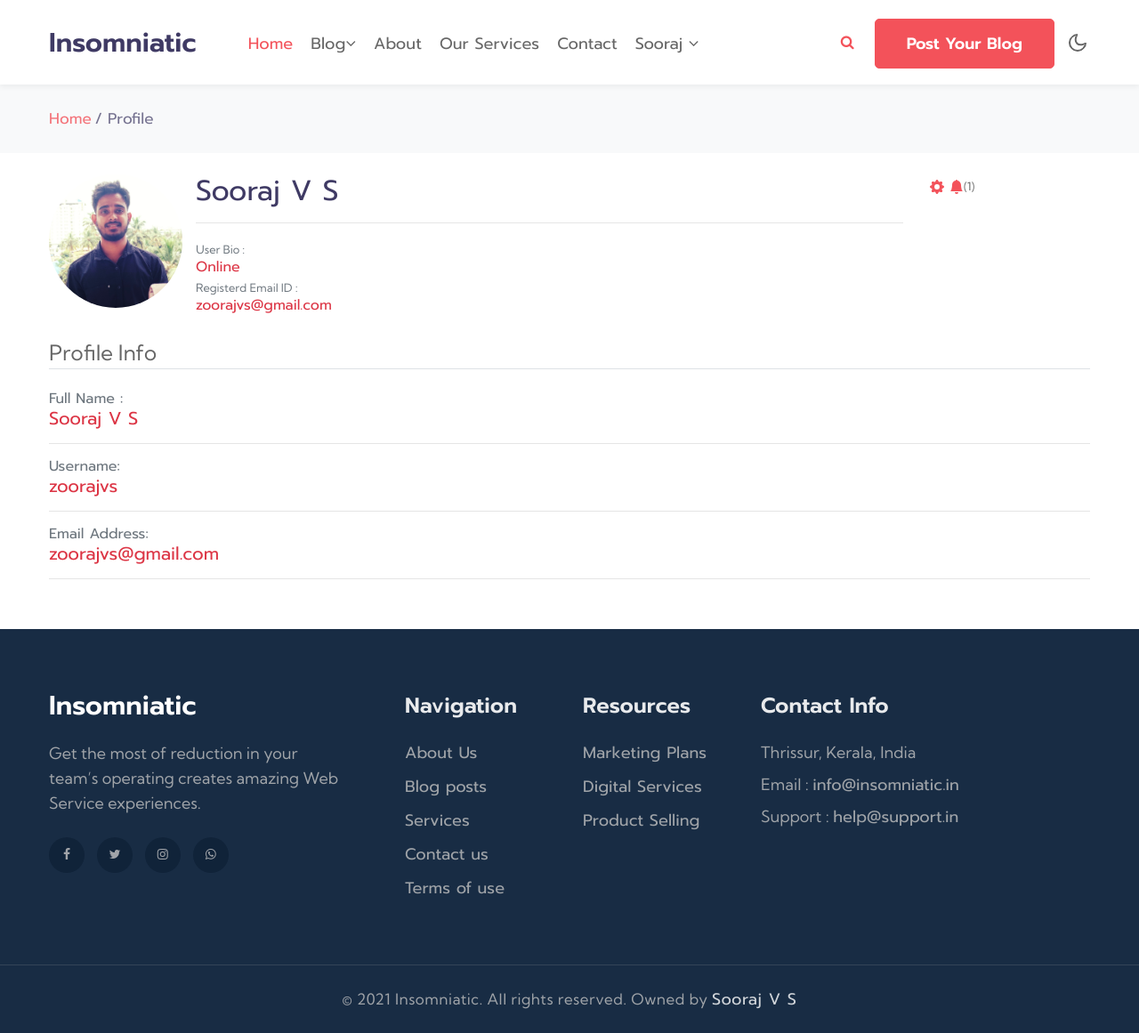
After one commit to zoorajvs/insomniaticstable, a Django app: page /profileview/ in a window 1280 px wide. The commit adds this page. Shown: the whole page at 89% size. Run offline with Django 3.2, Linux system fonts and the light colour scheme; a user stored in the database is signed in; data comes from the database, SQL or seed files in the repository; both versions use the stored data as it was after the commit; some libraries are stand-ins or nearby versions.

Commit message:
270620211014PM

```diff
--- a/basic/templates/basic/base.html
+++ b/basic/templates/basic/base.html
@@ -80,7 +80,7 @@ Author URL: https://www.instagram.com/zoorajvs
                           </a>
                           {% if user.is_authenticated %}
                           <div class="dropdown-menu" aria-labelledby="navbarDropdown">
-                              <a class="dropdown-item @@b__active" href="{% url 'profile' %}" class="drop-text">Profile</a>
+                              <a class="dropdown-item @@b__active" href="{% url 'profile_view' %}" class="drop-text">Profile</a>
 
                               <a class="dropdown-item @@bs__active" href="{% url 'change_password' %}" class="drop-text">Change Password</a>
                               <a class="dropdown-item @@bs__active" href="{% url 'logout' %}" class="drop-text">Logout</a>
--- a/endEncrypt/settings.py
+++ b/endEncrypt/settings.py
@@ -29,6 +29,7 @@ SECRET_KEY = 'django-insecure-b9n8-7y!vphgni05h46!%p#pwj9z_yf%xp&5*8v1jk_9l37c#+
 DEBUG = False
 
 ALLOWED_HOSTS = ['206.189.142.186', 'insomniatic.in']
+
 
 
 
--- a/endEncrypt/urls.py
+++ b/endEncrypt/urls.py
@@ -20,7 +20,7 @@ from django.contrib.auth import views as auth_views
 from django.conf import settings
 from django.conf.urls.static import static
 
-from users.views import PasswordsChangeView
+from users.views import PasswordsChangeView, Profile
 
 urlpatterns = [
     path('admin/', admin.site.urls),
@@ -29,8 +29,10 @@ urlpatterns = [
     path('', include('home.urls')),
     path('register/', user_views.register, name='register'),
     path('profile/', user_views.Profile, name='profile'),
+    path('profileview/',user_views.ProfileView,name='profile_view'),
     path('login/', auth_views.LoginView.as_view(template_name='users/login.html'), name='login'),
     path('logout/', auth_views.LogoutView.as_view(template_name='users/logout.html'), name='logout'),
+    path('notifications/',user_views.Notifications,name='notifications'),
     path('password-reset/',
          auth_views.PasswordResetView.as_view(
              template_name='users/password_reset.html'
--- a/home/templates/home/home.html
+++ b/home/templates/home/home.html
@@ -71,7 +71,7 @@ Author URL: https://www.instagram.com/zoorajvs
                               {% endif %}
                           </a>
                           <div class="dropdown-menu" aria-labelledby="navbarDropdown">
-                              <a class="dropdown-item @@b__active" href="{% url 'profile' %}" class="drop-text">Profile</a>
+                              <a class="dropdown-item @@b__active" href="{% url 'profile_view' %}" class="drop-text">Profile</a>
                               <a class="dropdown-item @@bs__active" href="{% url 'change_password' %}" class="drop-text">Change Password</a>
                               <a class="dropdown-item @@bs__active" href="{% url 'logout' %}" class="drop-text">Logout</a>
 
--- a/users/forms.py
+++ b/users/forms.py
@@ -26,4 +26,4 @@ class UserUpdateForm(forms.ModelForm):
 class ProfileUpdateForm(forms.ModelForm):
     class Meta:
         model = Profile
-        fields = ['image']
+        fields = ['bio','image']
--- a/users/models.py
+++ b/users/models.py
@@ -6,6 +6,7 @@ from django.db import models
 class Profile(models.Model):
     user = models.OneToOneField(User, on_delete=models.CASCADE)
     image = models.ImageField(default='default.jpg', upload_to='profile_pics')
+    bio = models.TextField(max_length=100,default='Online')
 
     def __str__(self):
         return f'{self.user.username} Profile'
--- /dev/null
+++ b/users/templates/users/profile_view.html
@@ -0,0 +1,60 @@
+{% extends 'basic/base.html' %}
+{% load static %}
+{% load crispy_forms_filters %}
+{% block content %}
+<div class="container">
+<div class="content-section">
+  <div class="media">
+    <div class="conatiner">
+        <br>
+ <img width="150" height="150" class="rounded-circle account-img" src="{{ user.profile.image.url }}">
+    </div>
+    <div class="container">
+      <div class="media-body">
+          <br>
+      <h2 class="account-heading"> {{ user.first_name }} {{ user.last_name }}</h2>
+        <hr>
+        <small class="text-secondary">User Bio : </small> <br>  <h6 class="text-danger">{{ user.profile.bio }}</h6>
+        <small class="text-secondary">Registerd Email ID :</small> <br> <h6 class="text-danger">{{ user.email }}<h6>
+    </div>
+      </div>
+      <br>
+      <!-- settings button -->
+      <div class="col-lg-2 mt-4 " >
+        <a href="{% url 'profile' %}"> <svg xmlns="http://www.w3.org/2000/svg" width="16" height="16"
+          fill="currentColor" class="bi bi-gear-fill" viewBox="0 0 16 16">
+          <path d="M9.405 1.05c-.413-1.4-2.397-1.4-2.81 0l-.1.34a1.464 1.464
+           0 0 1-2.105.872l-.31-.17c-1.283-.698-2.686.705-1.987
+           1.987l.169.311c.446.82.023 1.841-.872 2.105l-.34.1c-1.4.413-1.4 2.397 0
+            2.81l.34.1a1.464 1.464 0 0 1 .872 2.105l-.17.31c-.698 1.283.705 2.686
+             1.987 1.987l.311-.169a1.464 1.464 0 0 1 2.105.872l.1.34c.413 1.4 2.397
+              1.4 2.81 0l.1-.34a1.464 1.464 0 0 1 2.105-.872l.31.17c1.283.698 2.686-.705
+              1.987-1.987l-.169-.311a1.464 1.464 0 0 1 .872-2.105l.34-.1c1.4-.413 1.4-2.397
+               0-2.81l-.34-.1a1.464 1.464 0 0 1-.872-2.105l.17-.31c.698-1.283-.705-2.686-1.987-1.987l-.311.169a1.464
+               1.464 0 0 1-2.105-.872l-.1-.34zM8 10.93a2.929 2.929 0 1 1 0-5.86 2.929 2.929 0 0 1 0 5.858z"/>
+        </svg>
+         </a>
+         <a href="{% url 'notifications' %}"><svg  xmlns="http://www.w3.org/2000/svg" width="16" height="16" fill="currentColor"
+             class="bi bi-bell-fill" viewBox="0 0 16 16">
+            <path d="M8 16a2 2 0 0 0 2-2H6a2 2 0 0 0 2 2zm.995-14.901a1 1 0
+            1 0-1.99 0A5.002 5.002 0 0 0 3 6c0 1.098-.5 6-2 7h14c-1.5-1-2-5.902-2-7
+            0-2.42-1.72-4.44-4.005-4.901z"/>
+          </svg></a><small>(1)</small>
+      </div>
+
+  </div>
+  <br>
+  <fieldset class="form-group">
+    <legend class="border-bottom mb-4">Profile Info</legend>
+    <h6 class="text-secondary">Full Name : </h6> <h5 class="text-danger">{{ user.first_name }} {{ user.last_name }}</h5>
+    <hr>
+    <h6 class="text-secondary">Username: </h6> <h5 class="text-danger">{{ user.username }}</h5>
+    <hr>
+    <h6 class="text-secondary">Email Address: </h6> <h5 class="text-danger">{{ user.email }}</h5>
+    <hr>
+
+   </fieldset>
+</div>
+</div>
+<br>
+{% endblock content %}
--- a/users/views.py
+++ b/users/views.py
@@ -15,7 +15,7 @@ def register(request):
             form.save()
             username = form.cleaned_data.get('username')
             messages.success(request, f'{username} your account has been created, You are now able to login !')
-            return redirect('profile')
+            return redirect('profile_view')
 
     else:
         form = UserRegistartionForm()
@@ -46,7 +46,7 @@ def Profile(request):
     context = {
         'u_form': u_form,
         'p_form': p_form,
-        'title': 'Profile'
+        'title': 'Edit Profile'
     }
     return render(request, 'users/profile.html', context)
 
@@ -59,3 +59,11 @@ class PasswordsChangeView(PasswordChangeView):
 @login_required()
 def password_success(request):
     return render(request, 'users/password_success.html', {'title': 'Password Changed'})
+
+@login_required
+def ProfileView(request):
+    return render(request,'users/profile_view.html',{'title':'Profile'})
+
+@login_required
+def Notifications(request):
+    return render(request,'users/notifications.html',{'title':'Notifications'})
```
Also changed, not shown: users/templates/users/notifications.html (added, +24 -0 lines), users/templates/users/profile.html (+5 -2 lines), db.sqlite3, users/migrations/0002_profile_bio.py (added), users/migrations/0003_alter_profile_bio.py (added).
